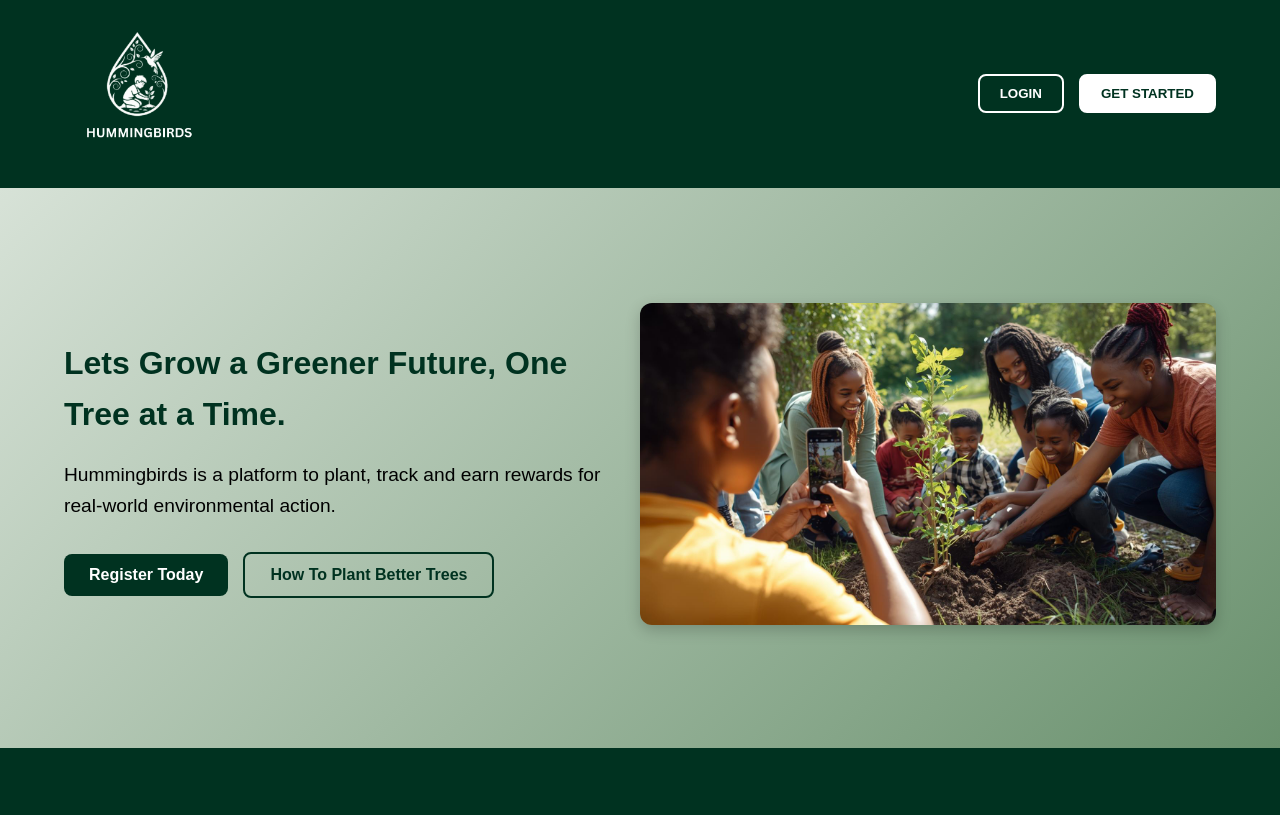
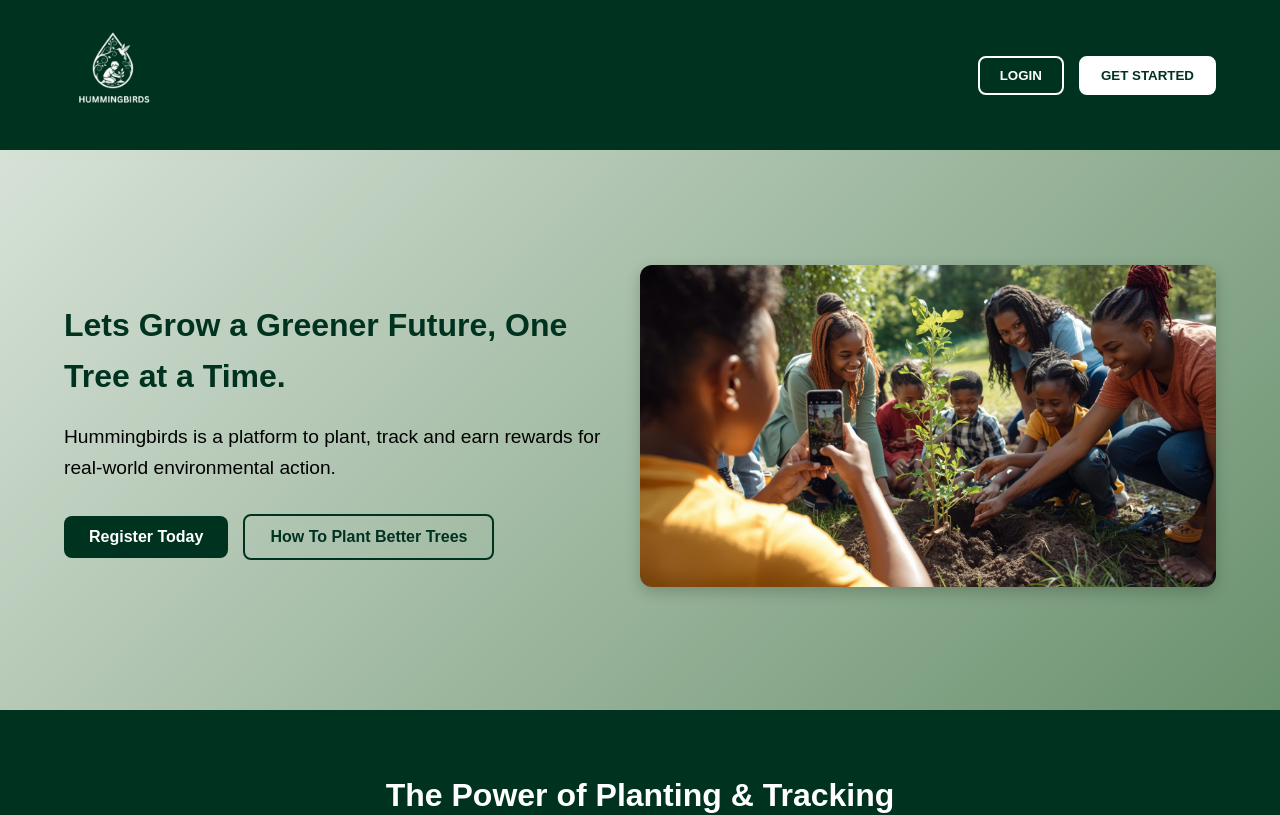
Before and after one commit to catherinekimani/Hummingbirds, a React (Create React App) app in the folder frontend/hummingbirds-frontend/: page / in a window 1280 px wide. Shown: the top 815 px of the page. Built offline with nearby package versions, Linux system fonts and the light colour scheme.

Commit message:
Added the logo to the header color

```diff
--- a/frontend/hummingbirds-frontend/src/Pages/Dashboard.css
+++ b/frontend/hummingbirds-frontend/src/Pages/Dashboard.css
@@ -1617,3 +1617,10 @@
     font-size: 0.875rem;
   }
 }
+
+
+.logo-img {
+    height: 100px;
+    width: auto;
+    /* display: block;  */
+}
```
